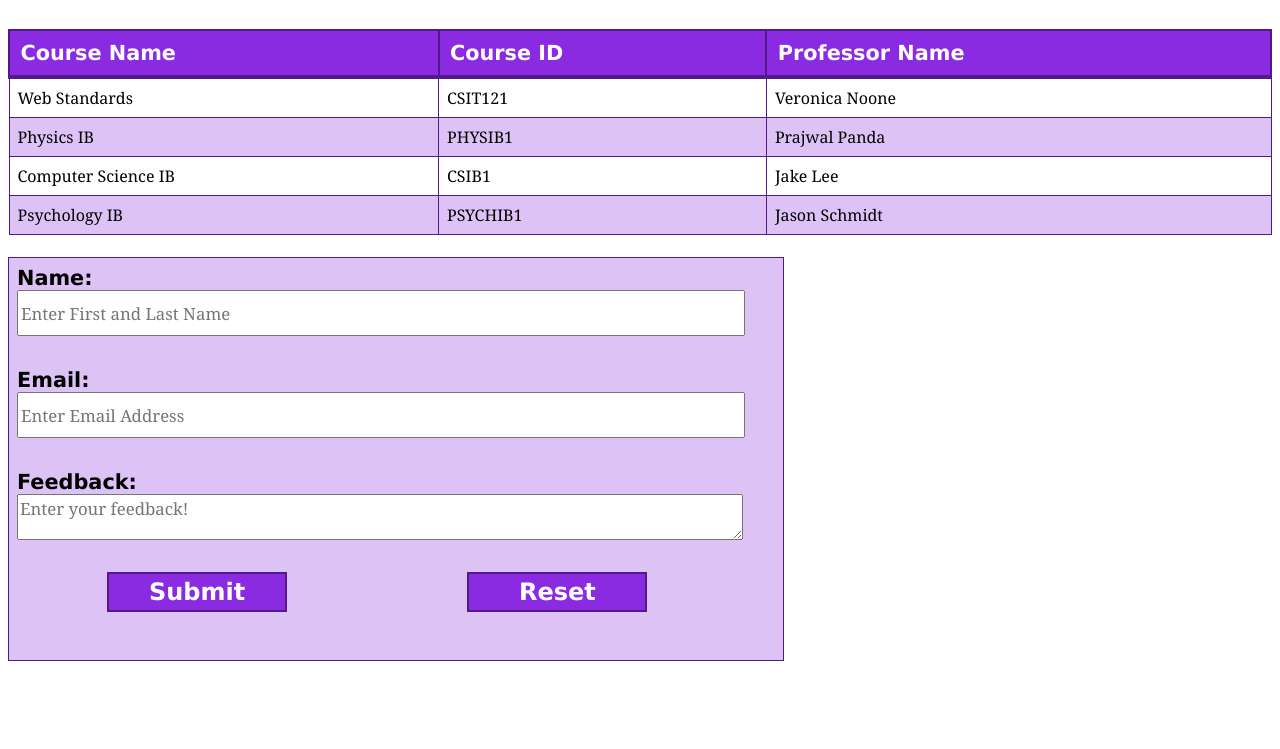
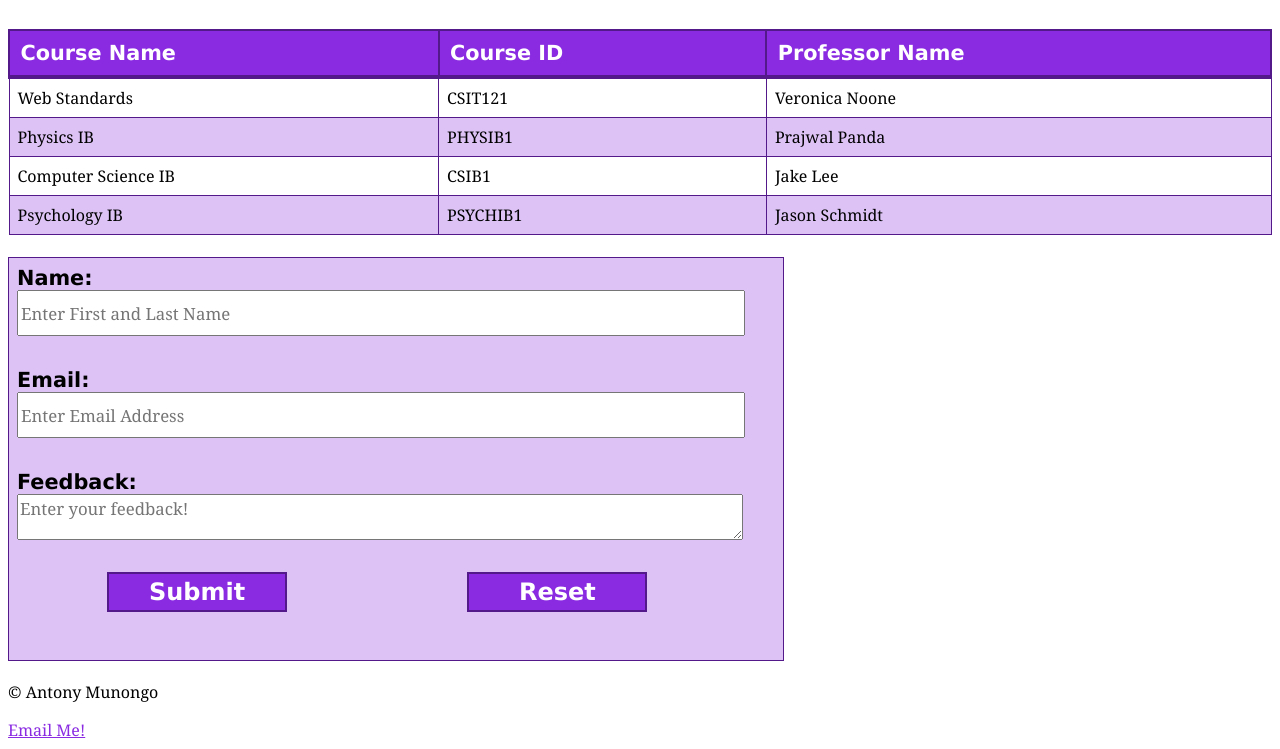
Before and after one commit to Sh4l0/CSIT121, a plain HTML site: page Practice/TableandFormPractice.html in a window 1280 px wide. Shown: the part 120-869 px from the top of the page. Before the commit the page ends 800 px from the top, so only its background shows below. Drawn offline with Linux system fonts and the light colour scheme.

Commit message:
Update TableandFormPractice.html
added a footer

```diff
--- a/Practice/TableandFormPractice.html
+++ b/Practice/TableandFormPractice.html
@@ -80,6 +80,12 @@
             font-size: 1.5em;
             font-weight: bold;
         }
+        footer{
+            padding-top: 0.2em;
+        }
+        footer a{
+            color: blueviolet;
+        }
     </style>
 </head>
 <body>
@@ -148,5 +154,9 @@
             </div>
         </form>
     </main>
+    <footer>
+        <p>&copy; Antony Munongo</p>
+        <a href="mailto:antonymunongo.pro@gmail.com">Email Me!</a>
+    </footer>
 </body>
 </html>
```
